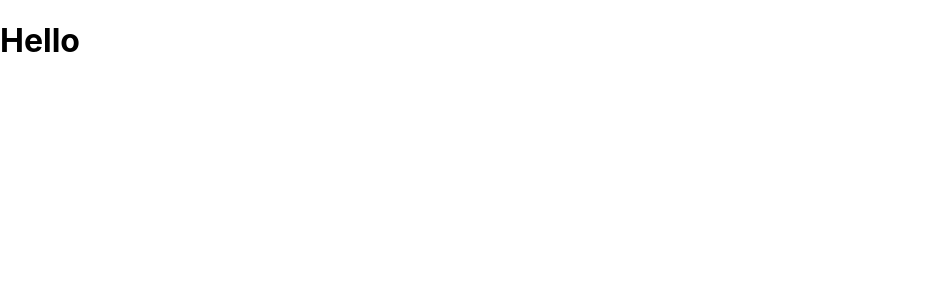
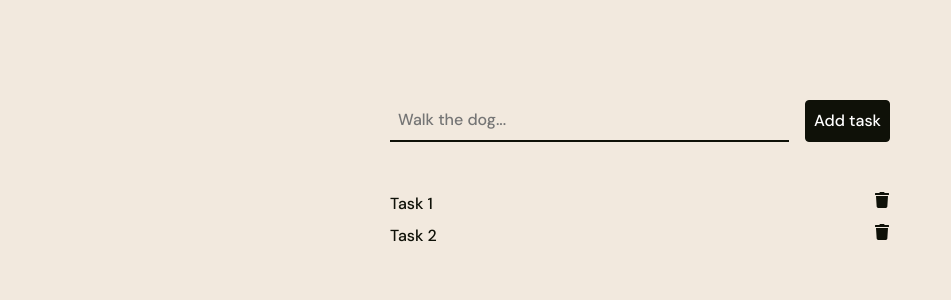
Before and after one commit to andreasgylche/todo-app-2, a React (Create React App) app: page / in a window 1280 px wide. Shown: the top 300 px of the page, without its empty margins (0-951 px from the left). Built offline with nearby package versions, Linux system fonts and the light colour scheme.

Commit message:
todo app 2 finished

```diff
--- a/package.json
+++ b/package.json
@@ -8,7 +8,9 @@
     "@testing-library/user-event": "^13.5.0",
     "react": "^18.1.0",
     "react-dom": "^18.1.0",
+    "react-icons": "^4.4.0",
     "react-scripts": "5.0.1",
+    "sass": "^1.52.2",
     "web-vitals": "^2.1.4"
   },
   "scripts": {
--- a/src/App.js
+++ b/src/App.js
@@ -1,9 +1,58 @@
-function App() {
-  return (
-    <div className="App">
-      <h1>Hello</h1>
-    </div>
-  );
+import React, { Component } from "react";
+import AddTodo from "./components/AddTodo";
+import TodoList from "./components/TodoList";
+
+export default class App extends Component {
+  constructor(props) {
+    super(props);
+    this.state = {
+      todos: [
+        { id: 1, title: "Task 1", completed: false },
+        { id: 2, title: "Task 2", completed: false },
+      ],
+    };
+  }
+
+  componentDidUpdate() {
+    const pendingTodos = this.state.todos.filter(
+      (todo) => todo.completed === false
+    ).length;
+    document.title = `You have ${pendingTodos} pending tasks`;
+  }
+
+  addTodo(todo) {
+    this.setState({ todos: [todo, ...this.state.todos] });
+  }
+
+  deleteTodo(id) {
+    const todos = [...this.state.todos];
+    this.setState({ todos: todos.filter((todo) => todo.id !== id) });
+  }
+
+  updateTodo(id) {
+    const todos = [...this.state.todos];
+
+    const updatedTodos = todos.map((todo) => {
+      if (todo.id === id) {
+        todo.completed = !todo.completed;
+      }
+      return todo;
+    });
+    this.setState({ updatedTodos });
+  }
+
+  render() {
+    return (
+      <div className="App">
+        <div className="todo-container">
+          <AddTodo addTodo={this.addTodo.bind(this)} />
+          <TodoList
+            todos={this.state.todos}
+            deleteTodo={this.deleteTodo.bind(this)}
+            updateTodo={this.updateTodo.bind(this)}
+          />
+        </div>
+      </div>
+    );
+  }
 }
-
-export default App;
--- /dev/null
+++ b/src/components/AddTodo.jsx
@@ -0,0 +1,40 @@
+import React, { Component } from "react";
+
+export default class AddTodo extends Component {
+  constructor(props) {
+    super(props);
+    this.state = {
+      input: "",
+    };
+  }
+
+  handleSubmit(e) {
+    e.preventDefault();
+    const newTodo = {
+      id: Math.round(Math.random() * 10000),
+      title: this.state.input,
+      completed: false,
+    };
+    this.props.addTodo(newTodo);
+    this.setState({ input: "" });
+  }
+
+  handleChange(e) {
+    this.setState({ input: e.target.value });
+  }
+
+  render() {
+    return (
+      <form className="todo-form" onSubmit={this.handleSubmit.bind(this)}>
+        <input
+          type="text"
+          placeholder="Walk the dog..."
+          value={this.state.input}
+          onChange={this.handleChange.bind(this)}
+          autoFocus
+        />
+        <button type="submit">Add task</button>
+      </form>
+    );
+  }
+}
--- /dev/null
+++ b/src/components/TodoList.jsx
@@ -0,0 +1,34 @@
+import React, { Component } from "react";
+import { FaTrash } from "react-icons/fa";
+
+export default class TodoList extends Component {
+  constructor(props) {
+    super(props);
+  }
+
+  render() {
+    if (!this.props.todos.length > 0) {
+      return (
+        <ul className="todo-list">
+          <li>You have no tasks.</li>
+        </ul>
+      );
+    }
+
+    return (
+      <ul className="todo-list">
+        {this.props.todos.map((todo) => (
+          <li key={todo.id} className="task">
+            <span
+              className={todo.completed ? "completed" : null}
+              onDoubleClick={() => this.props.updateTodo(todo.id)}
+            >
+              {todo.title}
+            </span>
+            <FaTrash onClick={() => this.props.deleteTodo(todo.id)} />
+          </li>
+        ))}
+      </ul>
+    );
+  }
+}
--- a/src/index.css
+++ /dev/null
@@ -1,8 +0,0 @@
-body {
-  margin: 0;
-  font-family: -apple-system, BlinkMacSystemFont, "Segoe UI", "Roboto", "Oxygen",
-    "Ubuntu", "Cantarell", "Fira Sans", "Droid Sans", "Helvetica Neue",
-    sans-serif;
-  -webkit-font-smoothing: antialiased;
-  -moz-osx-font-smoothing: grayscale;
-}
--- a/src/index.js
+++ b/src/index.js
@@ -1,6 +1,6 @@
 import React from "react";
 import ReactDOM from "react-dom/client";
-import "./index.css";
+import "./sass/main.scss";
 import App from "./App";
 
 const root = ReactDOM.createRoot(document.getElementById("root"));
--- /dev/null
+++ b/src/sass/main.scss
@@ -0,0 +1,82 @@
+@import "./modules/reset";
+@import "./modules/typography";
+
+body {
+  font-family: $font-stack;
+  -webkit-font-smoothing: antialiased;
+  -moz-osx-font-smoothing: grayscale;
+
+  display: flex;
+  justify-content: center;
+  background-color: #f2e9de;
+  color: #0f1108;
+  font-weight: 500;
+  font-size: 16px;
+}
+
+* {
+  user-select: none;
+}
+
+// App Styling
+.todo-container {
+  width: 500px;
+  margin-top: 100px;
+}
+
+.todo-form {
+  display: flex;
+  gap: 1rem;
+  justify-content: space-between;
+}
+
+input {
+  flex: 1;
+  padding: 0.5rem;
+  background: none;
+  border: none;
+  outline: none;
+  border-bottom: 2px solid #0f1108;
+
+  &:focus,
+  &:focus-visible,
+  &:focus-within {
+    background: none;
+    border: none;
+    outline: none;
+    border-bottom: 2px solid #0f1108;
+  }
+}
+
+button {
+  cursor: pointer;
+  padding: 0.5rem;
+  background-color: #0f1108;
+  border-radius: 4px;
+  border: 1px solid #0f1108;
+  color: white;
+}
+
+.todo-list {
+  list-style-type: none;
+  margin-top: 50px;
+  padding: 0;
+  display: flex;
+  flex-direction: column;
+  gap: 0.5rem;
+
+  .task {
+    display: flex;
+    justify-content: space-between;
+    cursor: pointer;
+
+    &:hover {
+      transform: translateX(2px);
+    }
+  }
+
+  .completed {
+    text-decoration: line-through;
+    text-decoration-thickness: 2px;
+  }
+}
--- /dev/null
+++ b/src/sass/modules/_reset.scss
@@ -0,0 +1,74 @@
+/* Box sizing rules */
+*,
+*::before,
+*::after {
+  box-sizing: border-box;
+}
+
+/* Remove default margin */
+body,
+h1,
+h2,
+h3,
+h4,
+p,
+figure,
+blockquote,
+dl,
+dd {
+  margin: 0;
+}
+
+/* Remove list styles on ul, ol elements with a list role, which suggests default styling will be removed */
+ul[role="list"],
+ol[role="list"] {
+  list-style: none;
+}
+
+/* Set core root defaults */
+html:focus-within {
+  scroll-behavior: smooth;
+}
+
+/* Set core body defaults */
+body {
+  min-height: 100vh;
+  text-rendering: optimizeSpeed;
+  line-height: 1.5;
+}
+
+/* A elements that don't have a class get default styles */
+a:not([class]) {
+  text-decoration-skip-ink: auto;
+}
+
+/* Make images easier to work with */
+img,
+picture {
+  max-width: 100%;
+  display: block;
+}
+
+/* Inherit fonts for inputs and buttons */
+input,
+button,
+textarea,
+select {
+  font: inherit;
+}
+
+/* Remove all animations, transitions and smooth scroll for people that prefer not to see them */
+@media (prefers-reduced-motion: reduce) {
+  html:focus-within {
+    scroll-behavior: auto;
+  }
+
+  *,
+  *::before,
+  *::after {
+    animation-duration: 0.01ms !important;
+    animation-iteration-count: 1 !important;
+    transition-duration: 0.01ms !important;
+    scroll-behavior: auto !important;
+  }
+}
--- /dev/null
+++ b/src/sass/modules/_typography.scss
@@ -0,0 +1,3 @@
+@import url("https://fonts.googleapis.com/css2?family=DM+Sans:wght@400;500;700&display=swap");
+
+$font-stack: "DM Sans", sans-serif;
```
Also changed, not shown: 1 other file (tests, documents, lock files or other folders).
